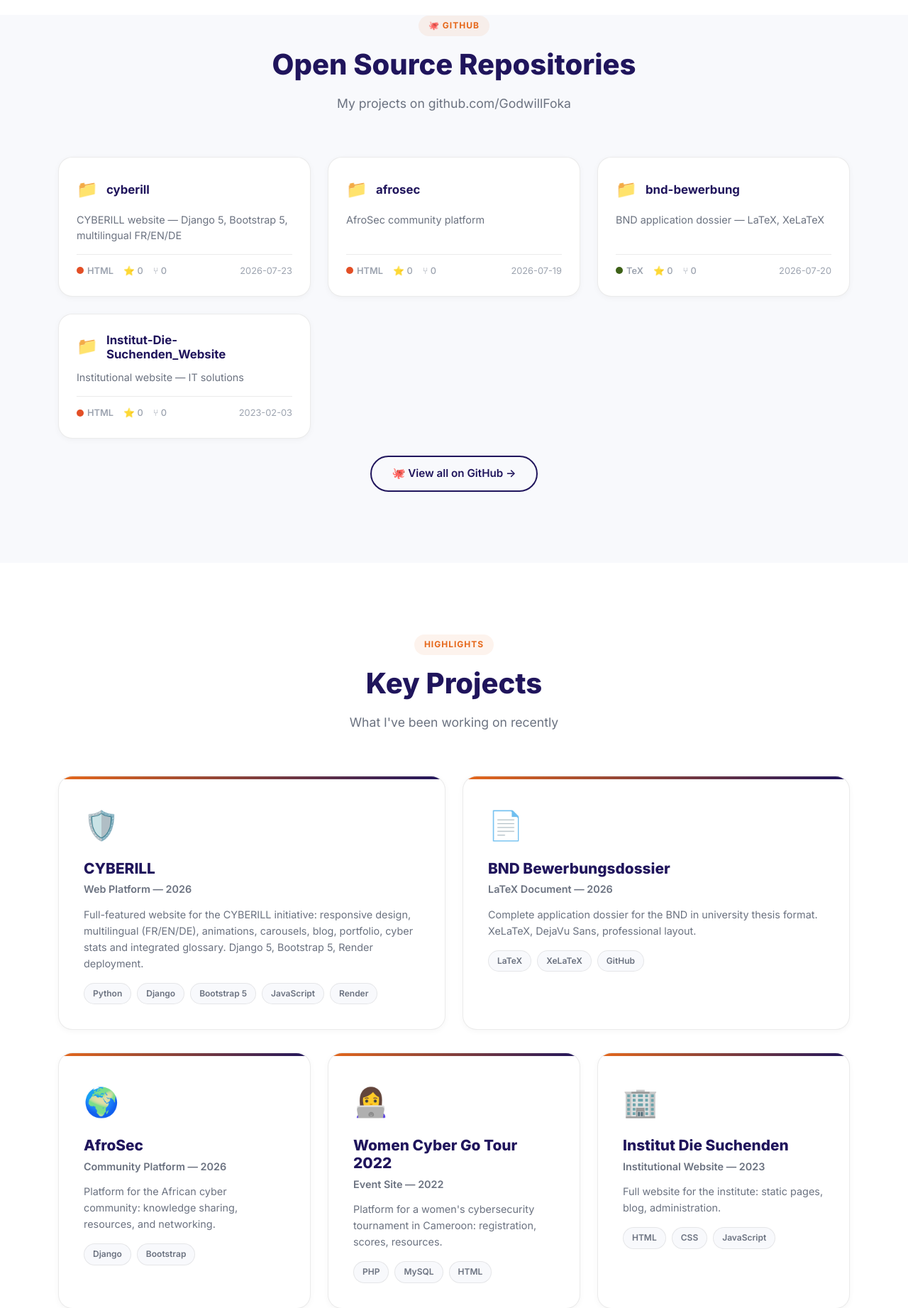
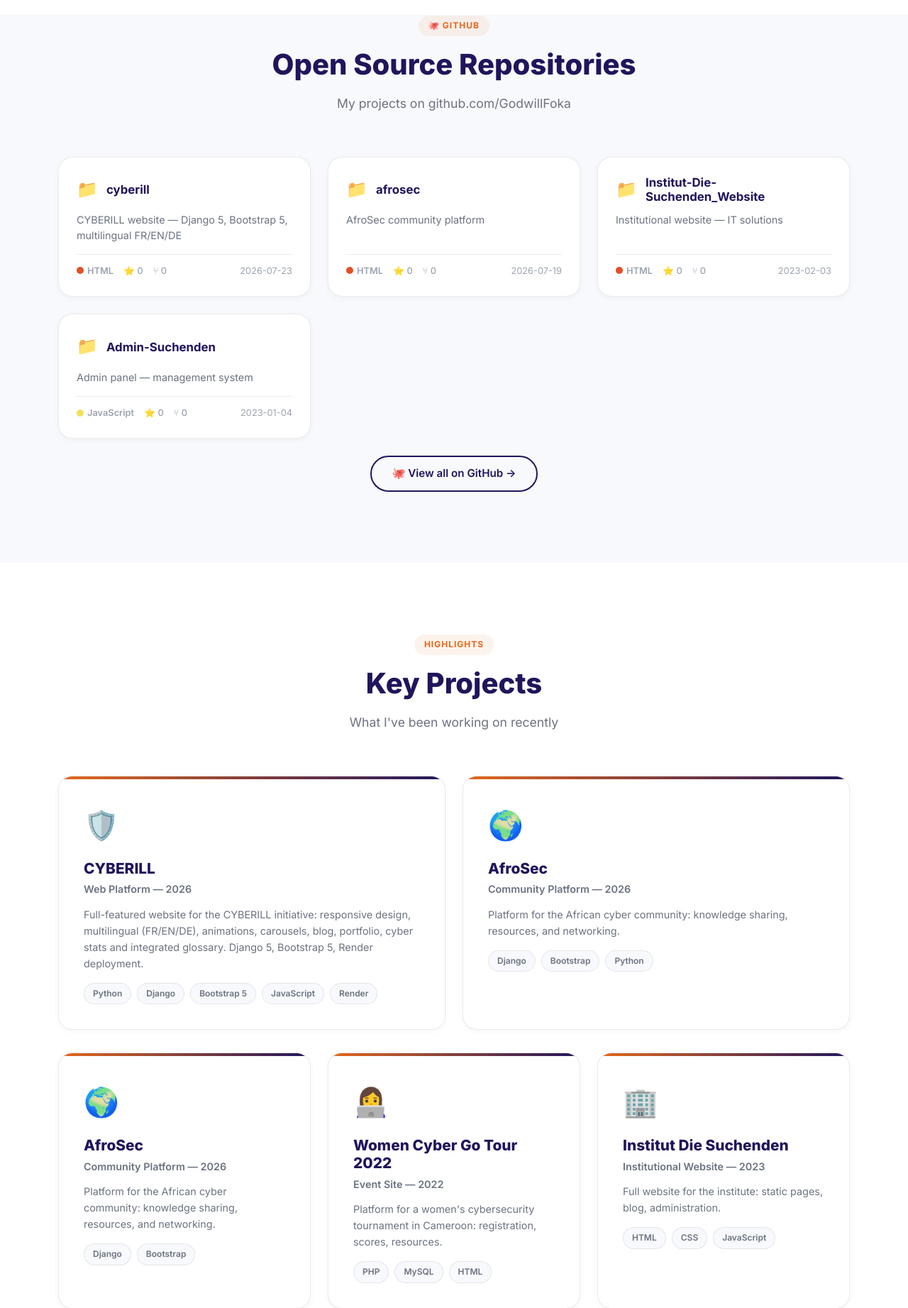
Before and after one commit to GodwillFoka/cyberill, a Django app: page /en/portfolio/ in a window 1280 px wide. Shown: the part 408-2251 px from the top of the page at 71% size. Run offline with Django 5.2, Linux system fonts and the light colour scheme; data that the repository does not hold is empty.

Commit message:
Clean : suppression BND + ajout Plausible Analytics
- Supprimé : BND Bewerbungsdossier du portfolio
- Supprimé : bnd-bewerbung des repos fallback
- Nettoyé : mémoires (MEMORY.md, USER.md)
- Ajouté : Plausible Analytics script dans base.html
- Zéro référence BND restante dans le site

```diff
--- a/core/templates/core/portfolio.html
+++ b/core/templates/core/portfolio.html
@@ -93,14 +93,14 @@
             </div>
             <div class="col-lg-6">
                 <div class="project-featured">
-                    <div class="project-featured-icon">📄</div>
-                    <h3>BND Bewerbungsdossier</h3>
-                    <p class="project-tag">{% if lang == 'fr' %}Document LaTeX — 2026{% elif lang == 'de' %}LaTeX-Dokument — 2026{% else %}LaTeX Document — 2026{% endif %}</p>
-                    <p>{% if lang == 'fr' %}Dossier de candidature complet pour le BND au format thèse universitaire. XeLaTeX, DejaVu Sans, mise en page professionnelle avec logo BND et photo.{% elif lang == 'de' %}Vollständige Bewerbungsmappe für den BND im Uni-Thesen-Format. XeLaTeX, DejaVu Sans, professionelles Layout mit BND-Logo und Foto.{% else %}Complete application dossier for the BND in university thesis format. XeLaTeX, DejaVu Sans, professional layout.{% endif %}</p>
+                    <div class="project-featured-icon">🌍</div>
+                    <h3>AfroSec</h3>
+                    <p class="project-tag">{% if lang == 'fr' %}Plateforme communautaire — 2026{% elif lang == 'de' %}Community-Plattform — 2026{% else %}Community Platform — 2026{% endif %}</p>
+                    <p>{% if lang == 'fr' %}Plateforme dédiée à la communauté cyber africaine : partage de connaissances, ressources et networking.{% elif lang == 'de' %}Plattform für die afrikanische Cyber-Community: Wissensaustausch, Ressourcen und Networking.{% else %}Platform for the African cyber community: knowledge sharing, resources, and networking.{% endif %}</p>
                     <div class="project-techs">
-                        <span class="project-tech">LaTeX</span>
-                        <span class="project-tech">XeLaTeX</span>
-                        <span class="project-tech">GitHub</span>
+                        <span class="project-tech">Django</span>
+                        <span class="project-tech">Bootstrap</span>
+                        <span class="project-tech">Python</span>
                     </div>
                 </div>
             </div>
--- a/core/views.py
+++ b/core/views.py
@@ -98,7 +98,6 @@ def portfolio(request):
         repos = [
             {'name': 'cyberill', 'description': 'CYBERILL website — Django 5, Bootstrap 5, multilingual FR/EN/DE', 'url': 'https://github.com/GodwillFoka/cyberill', 'stars': 0, 'forks': 0, 'language': 'HTML', 'updated': '2026-07-23'},
             {'name': 'afrosec', 'description': 'AfroSec community platform', 'url': 'https://github.com/GodwillFoka/afrosec', 'stars': 0, 'forks': 0, 'language': 'HTML', 'updated': '2026-07-19'},
-            {'name': 'bnd-bewerbung', 'description': 'BND application dossier — LaTeX, XeLaTeX', 'url': 'https://github.com/GodwillFoka/bnd-bewerbung', 'stars': 0, 'forks': 0, 'language': 'TeX', 'updated': '2026-07-20'},
             {'name': 'Institut-Die-Suchenden_Website', 'description': 'Institutional website — IT solutions', 'url': 'https://github.com/GodwillFoka/Institut-Die-Suchenden_Website', 'stars': 0, 'forks': 0, 'language': 'HTML', 'updated': '2023-02-03'},
             {'name': 'Admin-Suchenden', 'description': 'Admin panel — management system', 'url': 'https://github.com/GodwillFoka/Admin-Suchenden', 'stars': 0, 'forks': 0, 'language': 'JavaScript', 'updated': '2023-01-04'},
             {'name': 'Women-Cyber-Go-Tour-2022', 'description': 'Women in Cyber event platform', 'url': 'https://github.com/GodwillFoka/Women-Cyber-Go-Tour-2022', 'stars': 0, 'forks': 0, 'language': 'PHP', 'updated': '2022-01-19'},
--- a/templates/base.html
+++ b/templates/base.html
@@ -13,6 +13,8 @@
     <meta property="og:title" content="CYBERILL">
     <meta property="og:description" content="{% trans "Sécuriser le numérique, transformer l'avenir" %}">
     <meta property="og:image" content="{% static 'images/cyberill-social.png' %}">
+    <!-- Plausible Analytics -->
+    <script defer data-domain="cyberill.onrender.com" src="https://plausible.io/js/script.js"></script>
 </head>
 <body>
     <!-- Navigation -->
```
